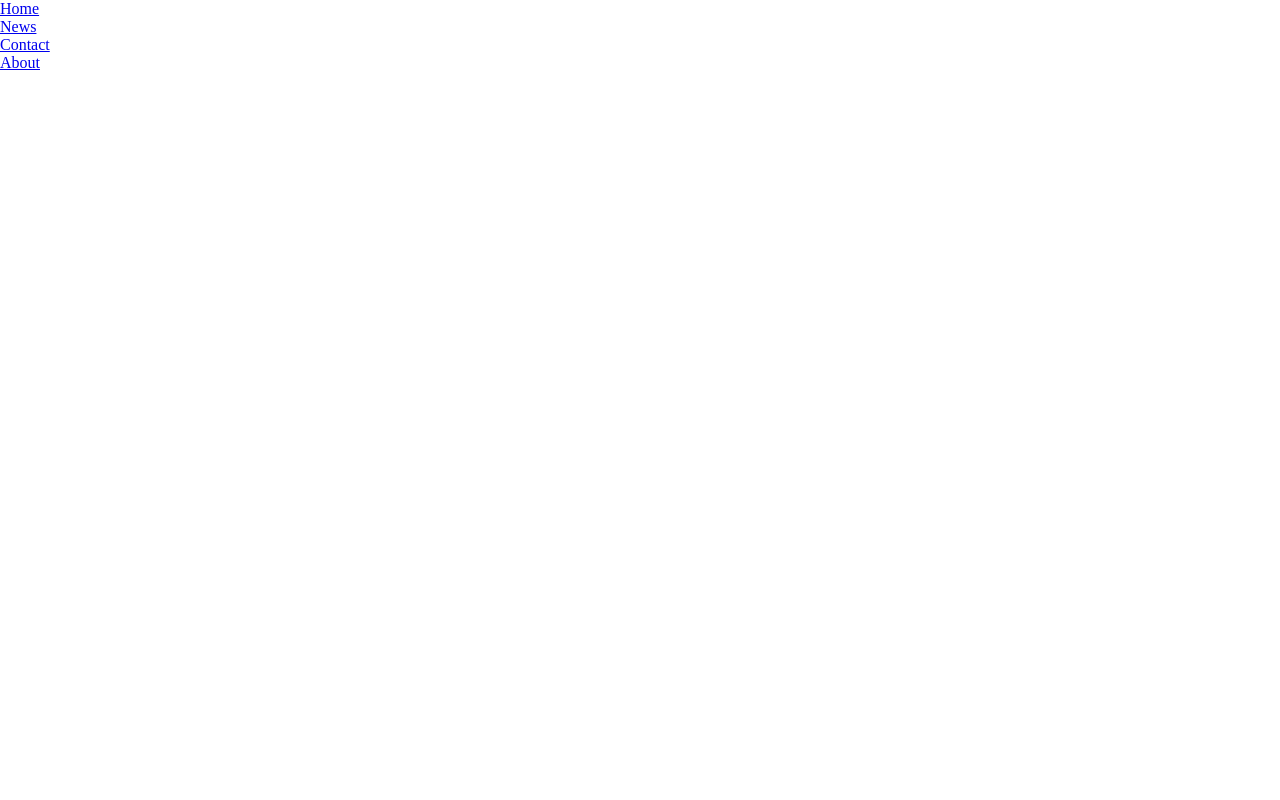
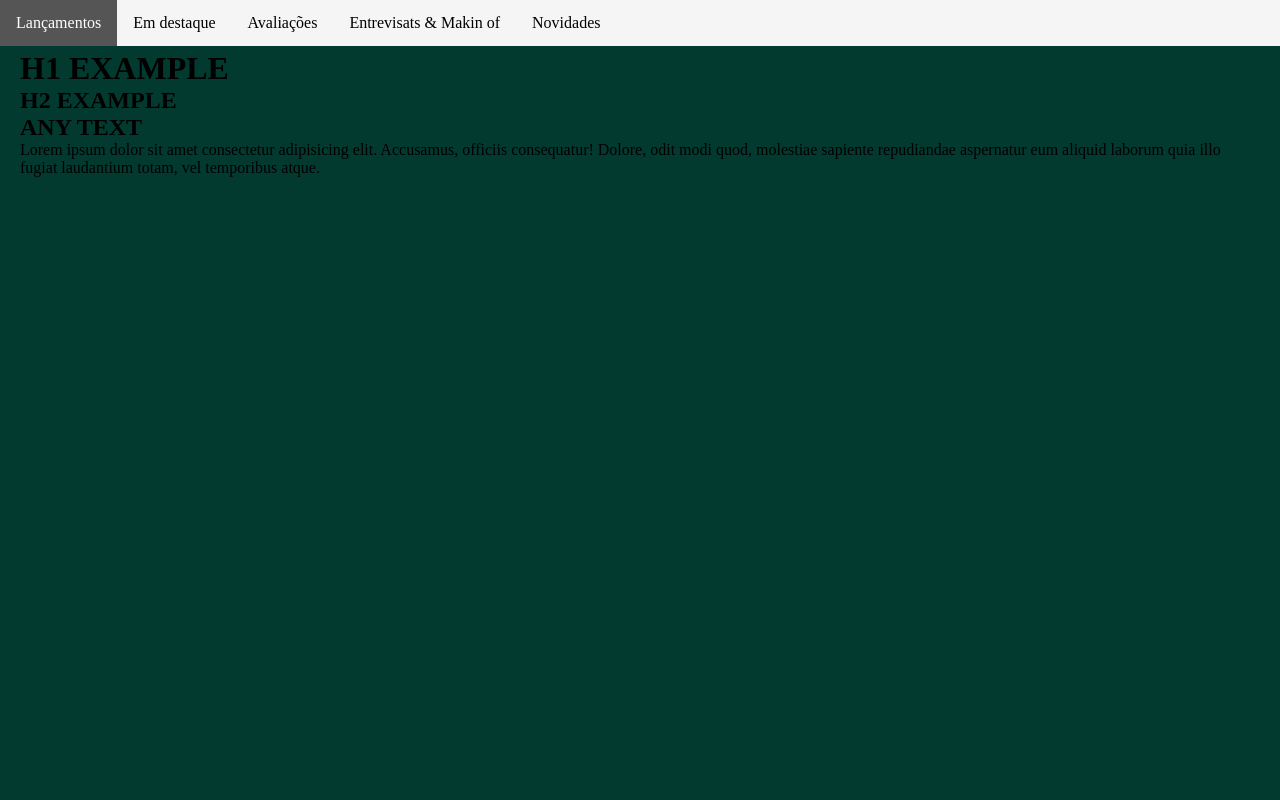
Before and after one commit to neuvaniapbarros/videos-diy-tecweb, a plain HTML site: page index.html in a window 1280 px wide. Shown: the top 800 px of the page. Drawn offline with Linux system fonts and the light colour scheme.

Commit message:
finish initial structure

```diff
--- a/index.css
+++ b/index.css
@@ -1,10 +1,64 @@
+/* ### DEFAULT STYLE ### */
+
 * {
     margin: 0px;
     padding: 0px;
 }
 
-.navbar {
+/* #### NAVBAR STYLE ### */
+
+#menu {
     list-style-type: none;
-    margin: 0;
-    padding: 0;
+  margin: 0;
+  padding: 0;
+  overflow: hidden;
+  background-color: #f5f5f5;
+  position: fixed;
+  top: 0;
+  width: 100%;
+
 }
+
+li {
+    float: left;
+    text-align: center;
+}
+
+#menu li a {
+    display: block;
+    color: black;
+    text-align: center;
+    padding: 14px 16px;
+    text-decoration: none;
+}
+
+#menu li a:hover {
+    background-color: #555;
+    color: white;
+}
+
+li a:hover:not(.active) {
+    background-color: #111;
+  }
+
+.active {
+background-color: #04AA6D;
+}
+
+/* ### MAIN OF SITE ### */
+
+main{
+    padding:20px;
+    margin-top:30px;
+    background-color:#033a2f;
+    height:1500px;
+}
+
+
+/* ### FOOTER OF SITE ### */
+
+footer {
+    height: 24px;
+    width: 100%;
+    background-color: #515353;
+}
--- a/index.html
+++ b/index.html
@@ -10,13 +10,29 @@
 </head>
 
 <body>
-    <ul class="navbar">
-        <li><a href="default.asp">Home</a></li>
-        <li><a href="news.asp">News</a></li>
-        <li><a href="contact.asp">Contact</a></li>
-        <li><a href="about.asp">About</a></li>
+    <ul id="menu">
+        <li><a href="#">Lançamentos</a></li>
+        <li><a href="#">Em destaque</a></li>
+        <li><a href="#">Avaliações</a></li>
+        <li><a href="#">Entrevisats & Makin of</a></li>
+        <li><a href="#">Novidades</a></li>
     </ul>
 
+    <main>
+        <h1>H1 EXAMPLE</h1>
+        <h2>H2 EXAMPLE</h2>
+        <h2>ANY TEXT</h2>
+
+        <p>
+            Lorem ipsum dolor sit amet consectetur adipisicing elit. Accusamus, officiis consequatur! Dolore, odit modi
+            quod, molestiae sapiente repudiandae aspernatur eum aliquid laborum quia illo fugiat laudantium totam, vel
+            temporibus atque.
+        </p>
+    </main>
+
+    <footer>
+
+    </footer>
 </body>
 
 </html>
```
